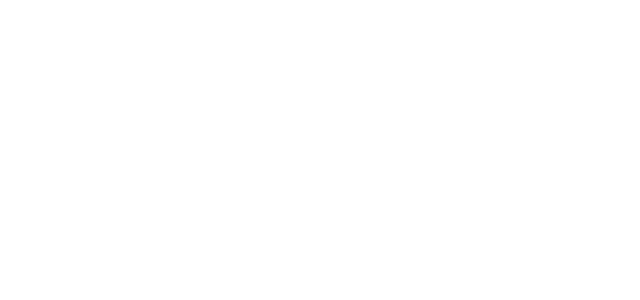
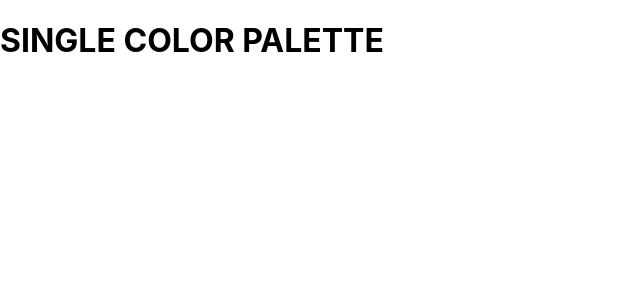
Before and after one commit to thisisashish-02/CiBYO---The-Color-App, a React (Create React App) app: page /palette/flat-ui-colors-american/americanriver in a window 1280 px wide. Shown: the top 300 px of the page, without its empty margins (0-640 px from the left). Built offline with nearby package versions, Linux system fonts and the light colour scheme.

Commit message:
Add SingleColorPalette and Link

```diff
--- a/src/App.js
+++ b/src/App.js
@@ -2,6 +2,7 @@ import React, { Component } from 'react';
 import { Switch, Route } from 'react-router-dom';
 import Palette from './Palette';
 import PaletteList from './PaletteList';
+import SingleColorPalette from './SingleColorPalette';
 import seedColors from './seedColors';
 import { generatePalette } from './colorHelpers';
 
@@ -30,8 +31,8 @@ class App extends Component {
                 />
                 <Route
                     exact
-                    path="/:paletteId/:colorId"
-                    render={() => <h1>SINGLE COLOR PAGE</h1>}
+                    path="/palette/:paletteId/:colorId"
+                    render={() => <SingleColorPalette />}
                 />
             </Switch>
             // <div>
--- a/src/ColorBox.js
+++ b/src/ColorBox.js
@@ -16,7 +16,7 @@ class ColorBox extends Component {
         }, 1500);
     }
     render() {
-        const { name, background } = this.props;
+        const { name, background, moreUrl } = this.props;
         const { copied } = this.state;
         return (
             <CopyToClipboard text={background} onCopy={this.changeCopyState}>
@@ -34,7 +34,7 @@ class ColorBox extends Component {
                         </div>
                         <button className="copy-button">Copy</button>
                     </div>
-                    <Link to="/" onClick={e => e.stopPropagation()}>
+                    <Link to={moreUrl} onClick={e => e.stopPropagation()}>
                         <span className="see-more">MORE</span>
                     </Link>
                 </div>
--- a/src/Palette.js
+++ b/src/Palette.js
@@ -17,10 +17,15 @@ class Palette extends Component {
         this.setState({ format: val });
     }
     render() {
-        const { colors, paletteName, emoji } = this.props.palette;
+        const { colors, paletteName, emoji, id } = this.props.palette;
         const { level, format } = this.state;
         const colorBoxes = colors[level].map(color => (
-            <ColorBox background={color[format]} name={color.name} key={color.id} />
+            <ColorBox
+                background={color[format]}
+                name={color.name}
+                key={color.id}
+                moreUrl={`/palette/${id}/${color.id}`}
+            />
         ));
         return (
             <div className="Palette">
--- /dev/null
+++ b/src/SingleColorPalette.js
@@ -0,0 +1,13 @@
+import React, { Component } from 'react';
+
+class SingleColorPalette extends Component {
+    render() {
+        return (
+            <div>
+                <h1>SINGLE COLOR PALETTE</h1>
+            </div>
+        )
+    }
+}
+
+export default SingleColorPalette;
```
